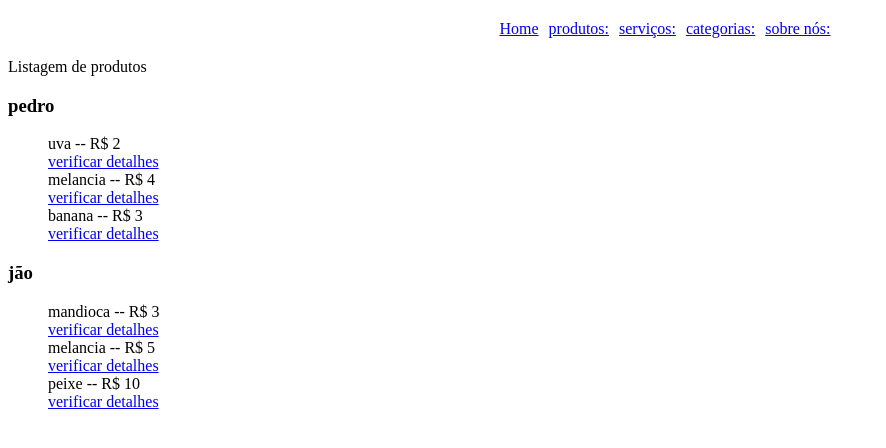
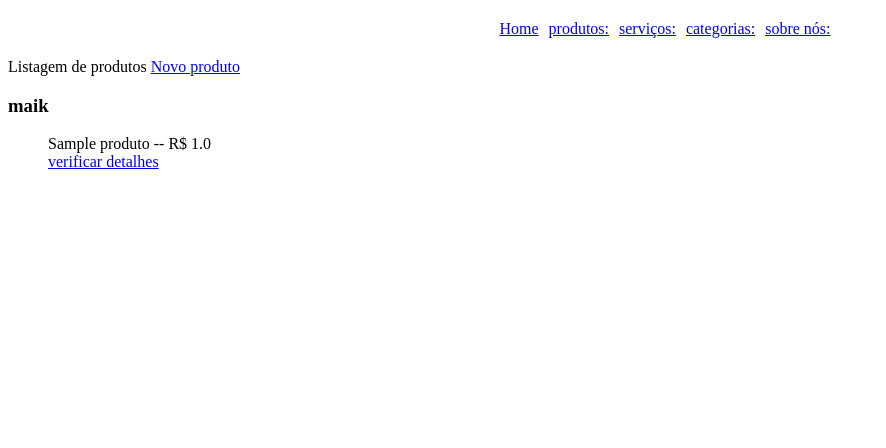
Before and after one commit to AntonioGabriellira/Projeto_repositorio_python_e_HTML, a Django app: page /produtos/ in a window 1280 px wide. Shown: the top 448 px of the page, without its empty margins (0-886 px from the left). Run offline with Django 3.2, Linux system fonts and the light colour scheme; tables that the repository leaves empty hold one stand-in row (values such as "Sample post").

Commit message:
add pagina de verdetalhes do produto dados produto/excluir produto botão de novo produto ao lado de listagem de produtos

```diff
--- a/produtos/templates/listagem_produtos.html
+++ b/produtos/templates/listagem_produtos.html
@@ -1,14 +1,14 @@
 {% extends "templates/base.html" %}
 
 {% block conteudo %}
-    Listagem de produtos
+    Listagem de produtos <a href="#"> Novo produto </a>
     {% for produtos_vendedor in produtos_dos_vendedores %}
         <div>
             <h3> {{produtos_vendedor.vendedor.nome}} </h3>
         </div>
         <ul style="list-style-type:none;">
         {% for produto in produtos_vendedor.produtos %}
-            <li>{{ produto.nome}} -- R$ {{ produto.preco}} </li><a href="#"> verificar detalhes </a>
+            <li>{{ produto.nome}} -- R$ {{ produto.preco}} </li><a href="{{produto.id}}"> verificar detalhes </a>
         {% endfor%}
         </ul>
     {% endfor%}
--- a/produtos/urls.py
+++ b/produtos/urls.py
@@ -1,6 +1,7 @@
 from django.urls import path
-from .views import listagem_produtos
+from .views import listagem_produtos, detalhamento_produto
 
 urlpatterns = [
-    path("", listagem_produtos)
+    path("", listagem_produtos),
+    path("<int:id>", detalhamento_produto),
 ]
--- a/produtos/views.py
+++ b/produtos/views.py
@@ -1,22 +1,19 @@
-from django.shortcuts import render
+from django.shortcuts import render, get_object_or_404
+from produtos.models import Produto
 
 def listagem_produtos(request):
-    produtos_dos_vendedores= [{
-        "vendedor" : {"nome": "pedro"},
-        "produtos" : [
-        {"nome": "uva", "preco" : 2},
-        {"nome": "melancia", "preco" : 4},
-        {"nome": "banana", "preco" : 3},
-        ]
-    },
-    {
-        "vendedor" : {"nome": "jão"},
-        "produtos" : [
-        {"nome": "mandioca", "preco" : 3},
-        {"nome": "melancia", "preco" : 5},
-        {"nome": "peixe", "preco" : 10},
-        ]
-    },
-    ]
+    produtos = Produto.objects.all()
+    produtos_dos_vendedores = Produto.objects.all()
+    produtos_dos_vendedores = [{
+        "vendedor" : {"nome" : "maik"},
+        "produtos" : produtos
+    }]
     context = {"produtos_dos_vendedores": produtos_dos_vendedores}
     return render(request, "templates/listagem_produtos.html", context)
+
+def detalhamento_produto(request, id):
+    produto = get_object_or_404(Produto, pk=1)
+    context = {
+        "produto": produto
+    }
+    return render(request, "templates/detalhamento_produto.html", context)
```
Also changed, not shown: produtos/templates/detalhamento_produto.html (added, +9 -0 lines), produtos/migrations/0002_produto_estoque.py (added).
